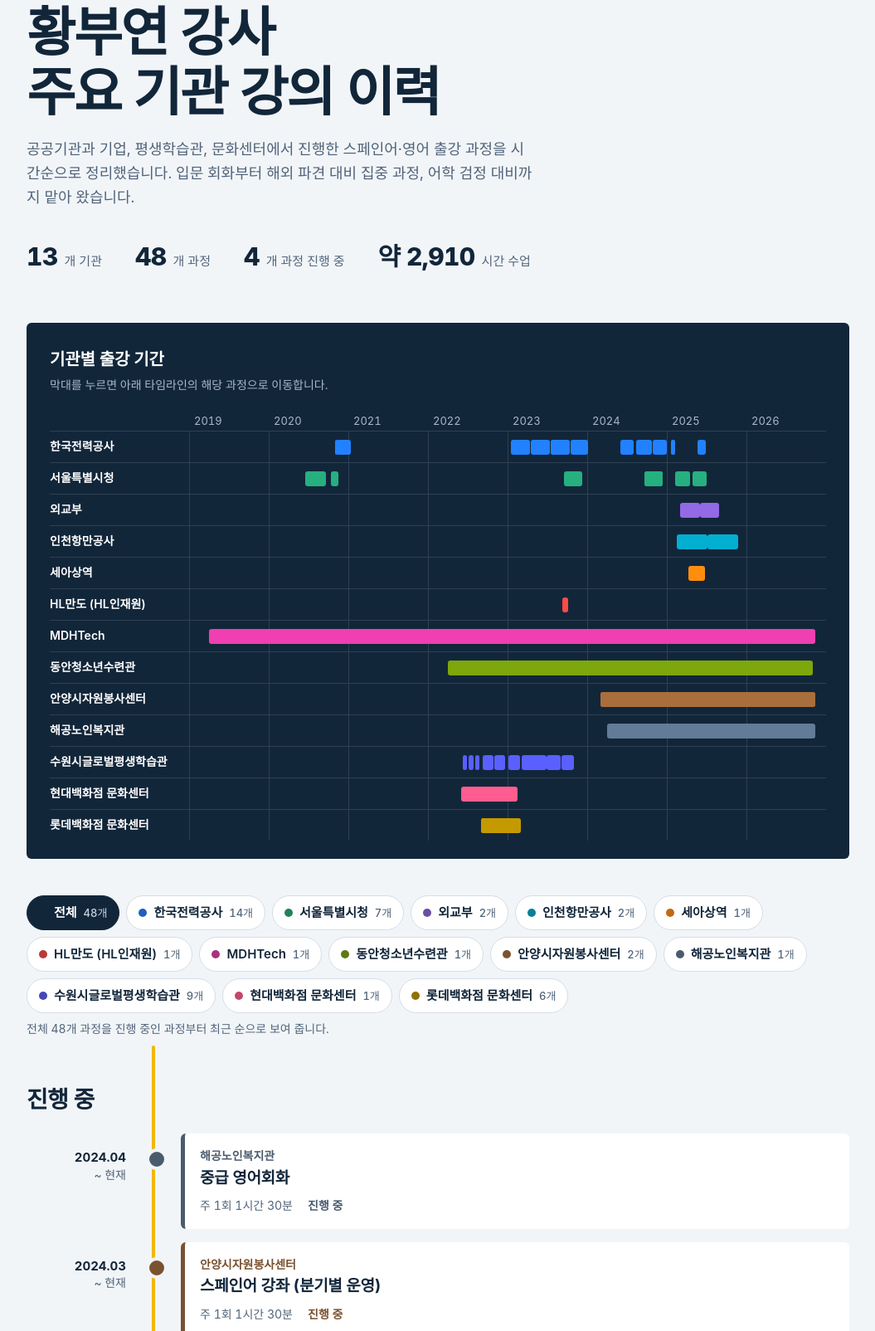
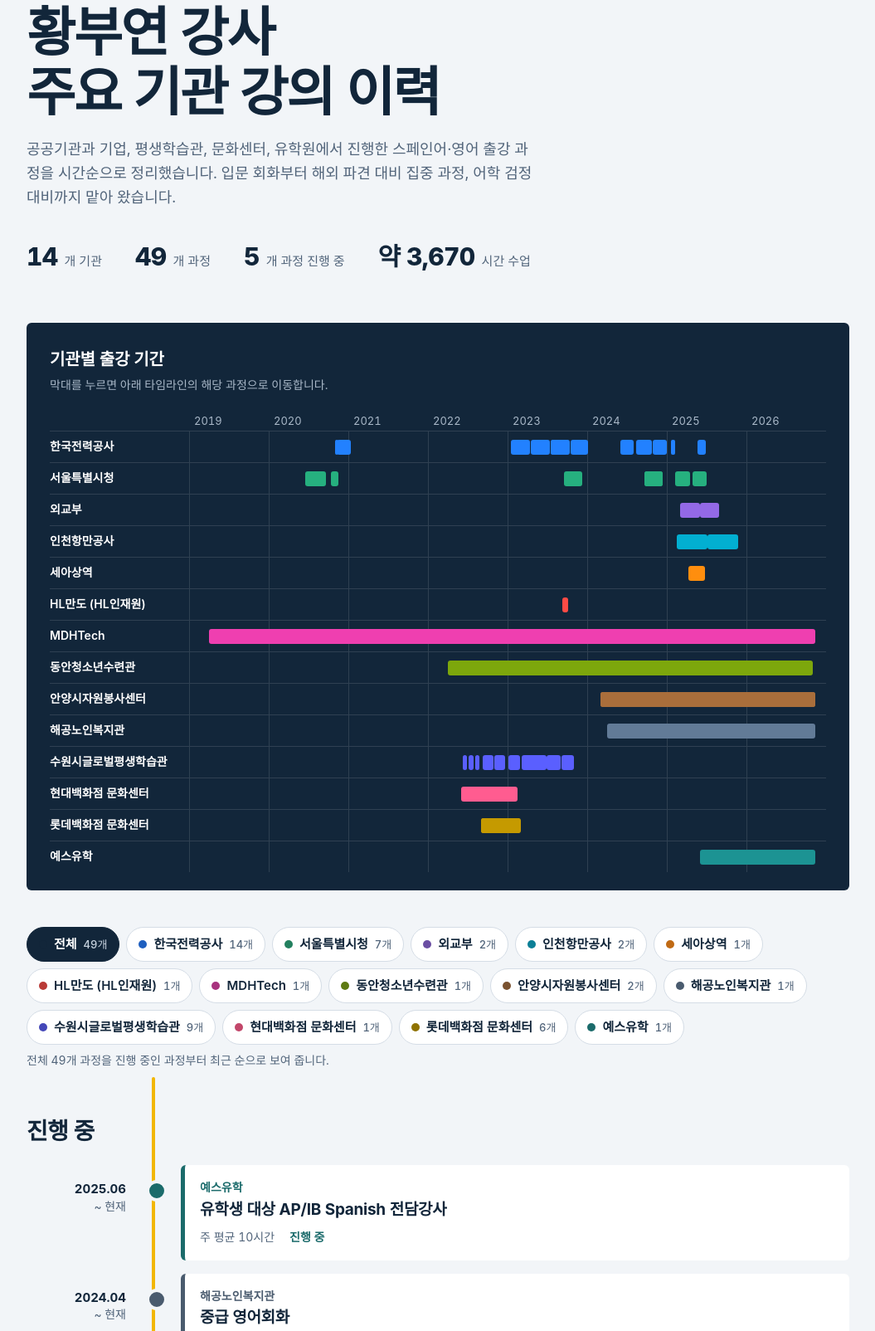
Before and after one commit to yalli2/lecture_timeline, a plain HTML site: page index.html in a window 1280 px wide. Shown: the part 97-1701 px from the top of the page at 83% size, without its empty margins (112-1167 px from the left). Drawn offline with Linux system fonts and the light colour scheme; a web font is replaced by a local one.

Commit message:
예스유학 AP/IB Spanish 전담강사 이력 추가
Co-Authored-By: Claude Fable 5.2 <noreply@anthropic.com>
Claude-Session: https://claude.ai/code/session_0117yATAFYuB1R51UF3f1RDg

```diff
--- a/index.html
+++ b/index.html
@@ -27,6 +27,7 @@
     --suwon: #4447B8;
     --lotte: #8F7200;
     --hyundai: #C2476A;
+    --yes: #1B6B6B;
   }
   * { box-sizing: border-box; }
   html { scroll-behavior: smooth; }
@@ -165,7 +166,7 @@
   <header class="top">
     <p class="brand"><a href="https://www.dainedu.net">다인에듀</a> 대표강사</p>
     <h1>황부연 강사<br>주요 기관 강의 이력</h1>
-    <p class="lede">공공기관과 기업, 평생학습관, 문화센터에서 진행한 스페인어·영어 출강 과정을 시간순으로 정리했습니다. 입문 회화부터 해외 파견 대비 집중 과정, 어학 검정 대비까지 맡아 왔습니다.</p>
+    <p class="lede">공공기관과 기업, 평생학습관, 문화센터, 유학원에서 진행한 스페인어·영어 출강 과정을 시간순으로 정리했습니다. 입문 회화부터 해외 파견 대비 집중 과정, 어학 검정 대비까지 맡아 왔습니다.</p>
     <ul class="stats" id="stats"></ul>
   </header>
 
@@ -200,12 +201,14 @@ const ORGS = {
   haegong: { name: "해공노인복지관", color: "var(--haegong)" },
   suwon:   { name: "수원시글로벌평생학습관", color: "var(--suwon)" },
   hyundai: { name: "현대백화점 문화센터", color: "var(--hyundai)" },
-  lotte:   { name: "롯데백화점 문화센터", color: "var(--lotte)" }
+  lotte:   { name: "롯데백화점 문화센터", color: "var(--lotte)" },
+  yes:     { name: "예스유학", color: "var(--yes)" }
 };
 
 // s: 시작일, e: 종료일(없으면 진행 중), n: 진행 회차, t: 수업 시간, d: 요일, m: 방식
 // mp: 월 단위로만 표시, freq: 요일·시간 대신 보여 줄 수업 주기, wh: 주당 수업 시간(총 시간 추정용)
 const COURSES = [
+  { o:"yes", s:"2025-06-01", mp:true, title:"유학생 대상 AP/IB Spanish 전담강사", freq:"주 평균 10시간", wh:10 },
   { o:"suwon", s:"2022-06-09", e:"2022-06-30", title:"Speakers 성인반 스페인 문화와 언어 (스페인어 회화)", freq:"목 19:00–19:50", h:3.3 },
   { o:"suwon", s:"2022-07-07", e:"2022-07-28", title:"Speakers 성인반 스페인 문화와 언어 (스페인어 회화)", freq:"목 19:00–20:50, 2개 반", h:6.7 },
   { o:"suwon", s:"2022-08-04", e:"2022-08-25", title:"Speakers 성인반 스페인 문화와 언어 (스페인어 회화)", freq:"목 19:00–20:50, 2개 반", h:6.7 },
```
